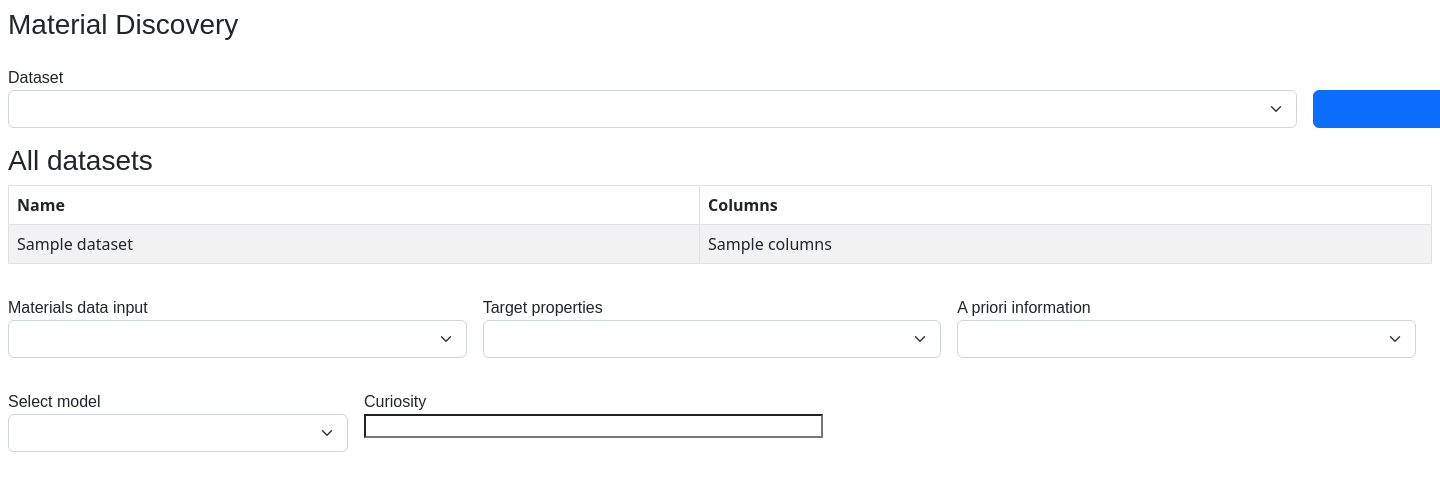
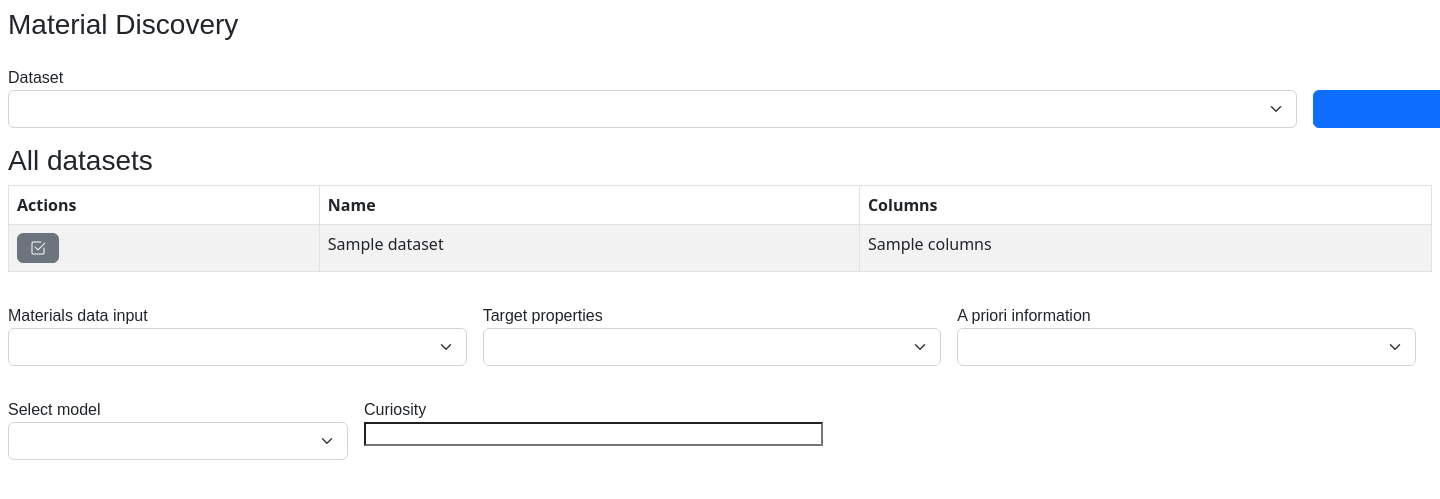
Before and after one commit to BAMresearch/WEBSLAMD, a Flask app: template slamd/discovery/templates/discovery.html in a window 1440 px wide; the page is wider, and only the part inside the window is pictured. Shown: the part 72-571 px from the top of that part. Run offline with Flask 2, Linux system fonts and the light colour scheme; the template is opened without the code that fills it: most values are stand-ins (such as "Sample title", 1, 10 or a date in 2020); form fields are guessed from the names that the template uses.

Commit message:
Added selection of columns for material input

```diff
--- a/slamd/discovery/templates/datasets_table.html
+++ b/slamd/discovery/templates/datasets_table.html
@@ -1,7 +1,10 @@
+{% from 'action_buttons.html' import create_select_dataset_button -%}
+
 <h3>All datasets</h3>
-<table id="datasets_table" class="table table-bordered table-striped">
+<table id="datasets_table" class="table table-bordered table-striped table-hover">
     <thead>
     <tr>
+        <th>Actions</th>
         <th>Name</th>
         <th>Columns</th>
     </tr>
@@ -9,6 +12,9 @@
     <tbody>
     {% for dataset in datasets %}
     <tr>
+        <td>
+            {{ create_select_dataset_button(dataset.name, 12, 12) }}
+        </td>
         <td>{{ dataset.name }}</td>
         <td>{{ dataset.columns }}</td>
     </tr>
--- a/slamd/templates/action_buttons.html
+++ b/slamd/templates/action_buttons.html
@@ -75,3 +75,16 @@
     </div>
 </div>
 {% endmacro %}
+
+{% macro create_select_dataset_button(dataset_name, width, height) -%}
+<div class="slamd_tooltip" data-bs-toggle="tooltip" data-bs-placement="top" title="Select dataset">
+    <a href="/materials/discovery/{{ dataset_name }}/columns">
+        <button class="btn btn-secondary" id="'{{ 'select_dataset_button_'+dataset_name }}'" type="button" data-bs-toggle="tooltip" data-bs-placement="top" title="Select dataset">
+            <svg xmlns="http://www.w3.org/2000/svg" width="16" height="16" fill="currentColor" class="bi bi-check2-square" viewBox="0 0 16 16">
+                <path d="M3 14.5A1.5 1.5 0 0 1 1.5 13V3A1.5 1.5 0 0 1 3 1.5h8a.5.5 0 0 1 0 1H3a.5.5 0 0 0-.5.5v10a.5.5 0 0 0 .5.5h10a.5.5 0 0 0 .5-.5V8a.5.5 0 0 1 1 0v5a1.5 1.5 0 0 1-1.5 1.5H3z"/>
+                <path d="m8.354 10.354 7-7a.5.5 0 0 0-.708-.708L8 9.293 5.354 6.646a.5.5 0 1 0-.708.708l3 3a.5.5 0 0 0 .708 0z"/>
+            </svg>
+        </button>
+    </a>
+</div>
+{% endmacro %}
```
Also changed, not shown: slamd/discovery/processing/discovery_controller.py (+10 -2 lines).
